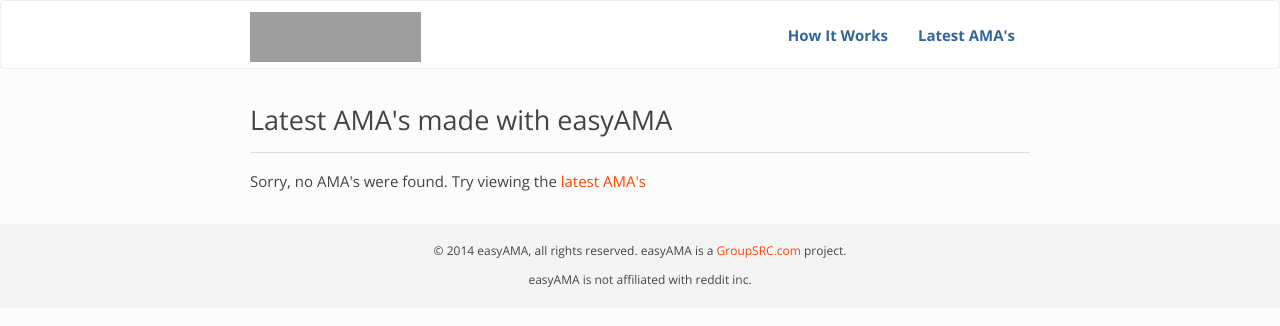
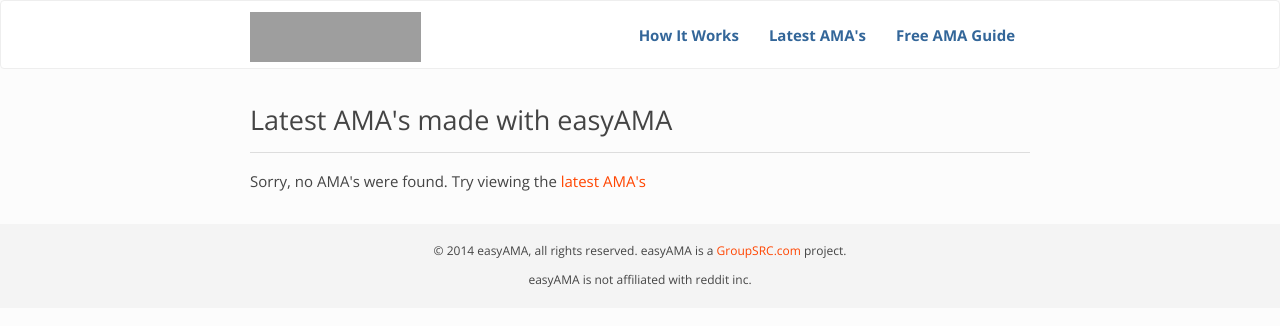
Before and after one commit to davedg629/easyama, a Flask app: page /latest/ in a window 1280 px wide. Shown: the top 326 px of the page. Run offline with Flask 2, Linux system fonts and the light colour scheme; data that the repository does not hold is empty; parts of the project's set-up code (start-up, migrations or seed data) failed here and were passed over; some libraries are stand-ins or nearby versions; grey boxes are pictures that could not be loaded.

Commit message:
Add free ama guide link to main menu

```diff
--- a/app/templates/my_base.html
+++ b/app/templates/my_base.html
@@ -56,6 +56,9 @@
             <li>
                 <a href="{{ url_for('latest_threads') }}">Latest AMA's</a>
             </li>
+            <li>
+                <a href="http://marketersguidetoreddit.com/amas" target="_blank">Free AMA Guide</a>
+            </li>
             {% if current_user.is_authenticated() %}
             <li>
                 <a href="{{ url_for('user') }}">My Account</a>
```
